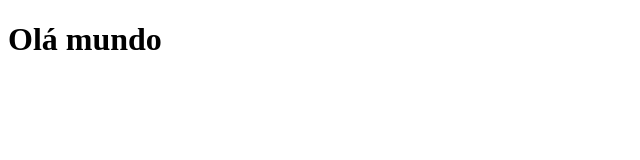
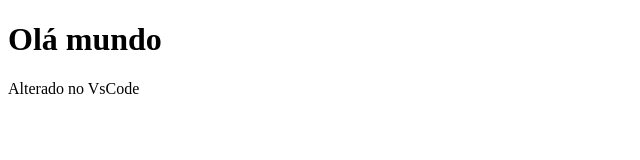
Before and after one commit to cayofelipe/Test-EP1---VsCode, a plain HTML site: page index.html in a window 1280 px wide. Shown: the whole page, without its empty margins (0-640 px from the left). Drawn offline with Linux system fonts and the light colour scheme.

Commit message:
Refect github

```diff
--- a/index.html
+++ b/index.html
@@ -7,5 +7,6 @@
 </head>
 <body>
     <h1>Olá mundo</h1>
+    <p>Alterado no VsCode</p>
 </body>
 </html>
```
